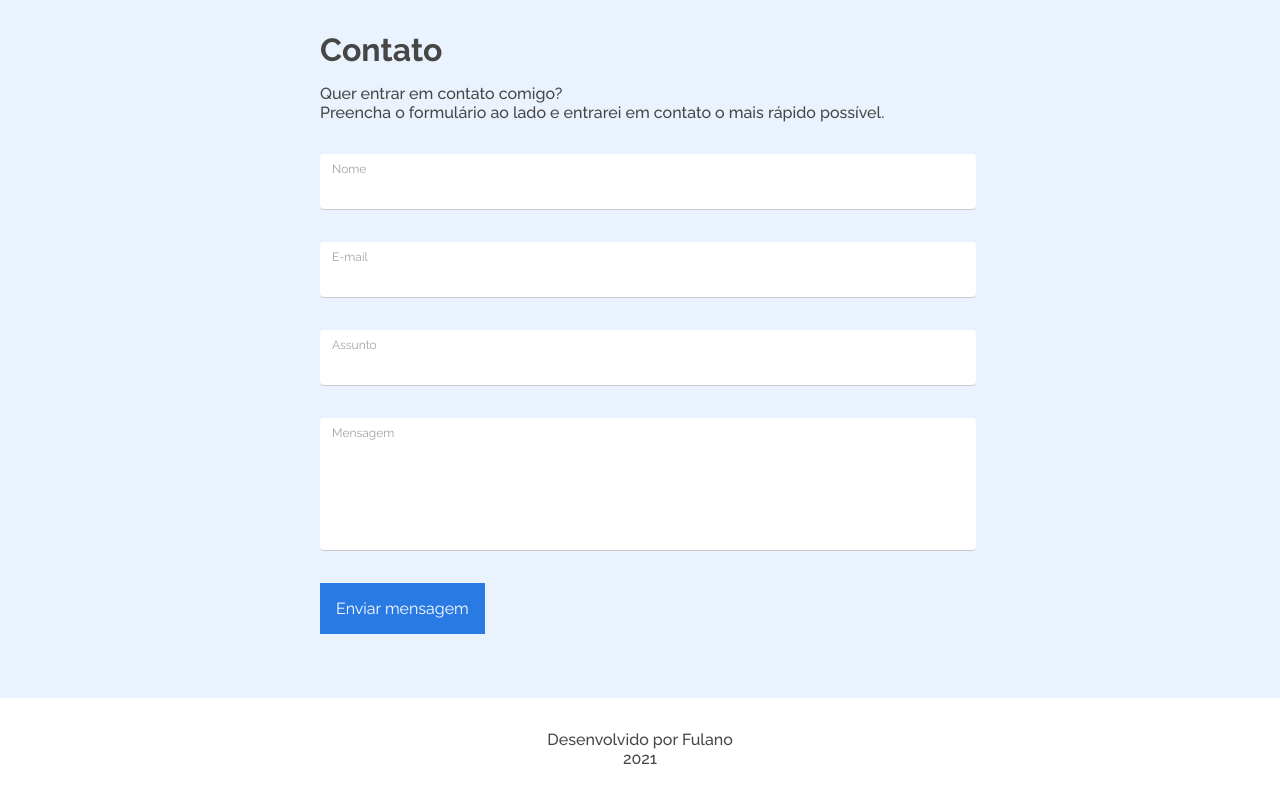
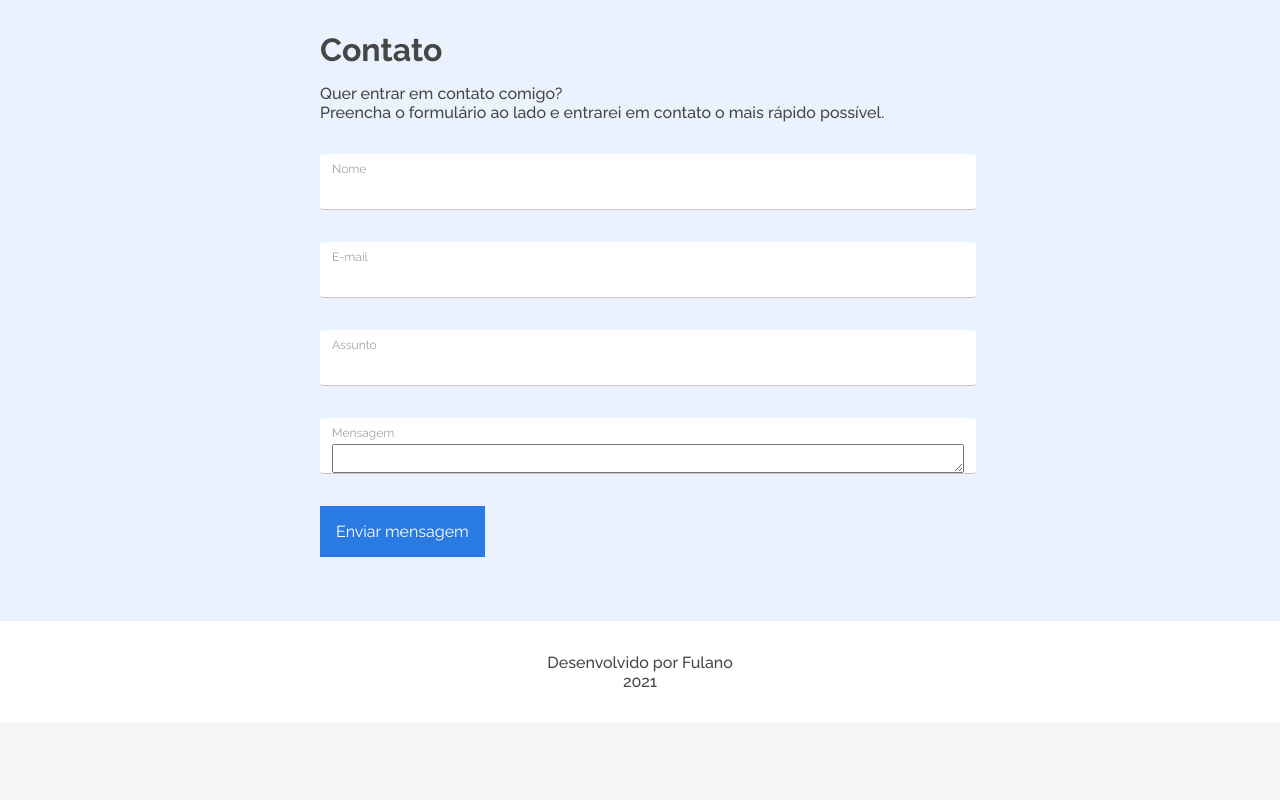
Before and after one commit to kauatwn/portfolio-alura, a plain HTML site: page src/index.html in a window 1280 px wide. Shown: the part 4222-5022 px from the top of the page. After the commit the page ends 4945 px from the top, so only its background shows below. Drawn offline with nearby package versions, Linux system fonts and the light colour scheme; files that its build step writes are made by us from their sources.

Commit message:
Criando textarea

```diff
--- a/src/index.html
+++ b/src/index.html
@@ -241,7 +241,7 @@
                     <form class="contact-form">
                         <div class="input-container">
                             <label for="">Nome</label>
-                            <input type="text">
+                            <input type="text" placeholder="">
                         </div>
                         <div class="input-container">
                             <label for="">E-mail</label>
@@ -253,10 +253,10 @@
                         </div>
                         <div class="input-container">
                             <label for="">Mensagem</label>
-                            <input type="text">
+                            <textarea rows="11" placeholder=" "></textarea>
                         </div>
+                        <button class="btn btn-primary">Enviar mensagem</button>
                     </form>
-                    <button class="btn btn-primary">Enviar mensagem</button>
                 </div>
             </div>
         </section>
```
